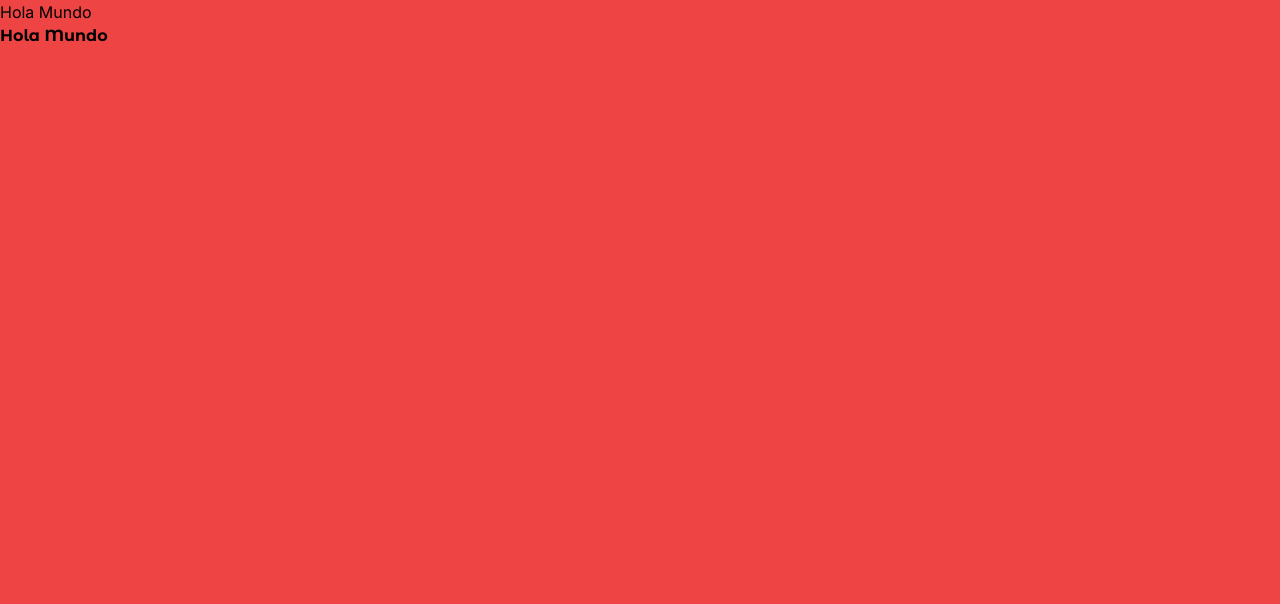
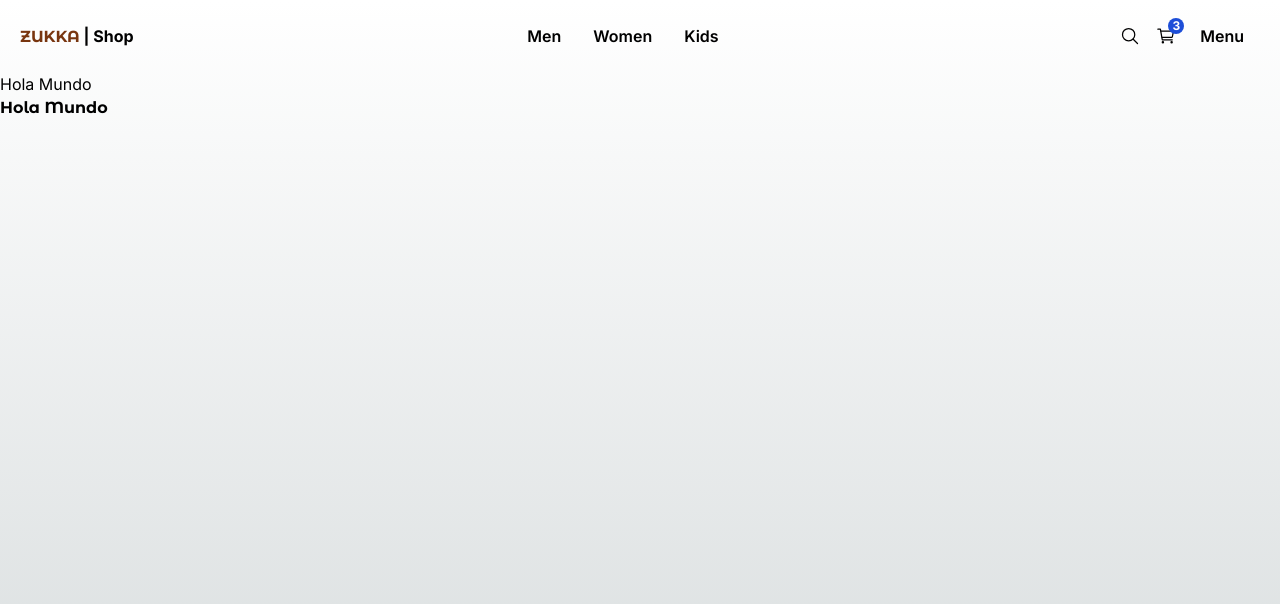
Before and after one commit to jockeer/zukka-shop, a Next.js app: page / in a window 1280 px wide. Shown: the top 604 px of the page. Built offline with nearby package versions, Linux system fonts and the light colour scheme.

Commit message:
top menu added

```diff
--- a/src/app/(shop)/layout.tsx
+++ b/src/app/(shop)/layout.tsx
@@ -1,7 +1,9 @@
+import { TopMenu } from "@/components";
 
 export default function ShopLayout({ children }:{ children: React.ReactNode}) {
   return (
-    <main className="min-h-screen bg-red-500">
+    <main className="min-h-screen">
+        <TopMenu />
         {children}
     </main>
   );
--- a/src/components/index.ts
+++ b/src/components/index.ts
@@ -0,0 +1 @@
+export { TopMenu } from './ui/top-menu/TopMenu';
--- /dev/null
+++ b/src/components/ui/top-menu/TopMenu.tsx
@@ -0,0 +1,36 @@
+import { titleFont } from "@/config/fonts"
+import Link from "next/link"
+import { IoCartOutline, IoSearchOutline } from "react-icons/io5"
+
+export const TopMenu = () => {
+  return (
+    <nav className="flex px-5 py-2 justify-between items-center w-full">
+        <div >
+            <Link href={'/'}>
+                <span className={`${titleFont.className} antialiased text-amber-900 font-bold`}>ZUKKA</span>
+                <span className="font-bold"> | Shop</span>
+            </Link>
+        </div>
+        <div className="hidden sm:block">
+            <Link className="m-2 p-2 rounded-md transition-all font-semibold hover:bg-gray-100" href={'/category/men'}>Men</Link>
+            <Link className="m-2 p-2 rounded-md transition-all font-semibold hover:bg-gray-100" href={'/category/women'}>Women</Link>
+            <Link className="m-2 p-2 rounded-md transition-all font-semibold hover:bg-gray-100" href={'/category/kids'}>Kids</Link>
+
+        </div>
+        <div className="flex items-center">
+            <Link href={'/search'} className="mx-2">
+                <IoSearchOutline className="w-5 h-5"/>
+            </Link>
+            <Link href={'/cart'} className="mx-2">
+                <div className="relative">
+                    <span className="absolute text-xs px-1 rounded-full font-bold -top-2 -right-2 bg-blue-700 text-white">3</span>
+                    <IoCartOutline className="w-5 h-5"/>
+                </div>
+            </Link>
+            <button className="m-2 p-2 rounded-md transition-all font-semibold hover:bg-gray-100">
+                Menu
+            </button>
+        </div>
+    </nav>
+  )
+}
--- a/tailwind.config.ts
+++ b/tailwind.config.ts
@@ -14,6 +14,9 @@
           'conic-gradient(from 180deg at 50% 50%, var(--tw-gradient-stops))',
       },
     },
+    // colors: {
+    //   primary: '#713F12'
+    // }
   },
   plugins: [],
 }
```
Also changed, not shown: package.json (+5 -4 lines), 1 other file (tests, documents, lock files or other folders).
